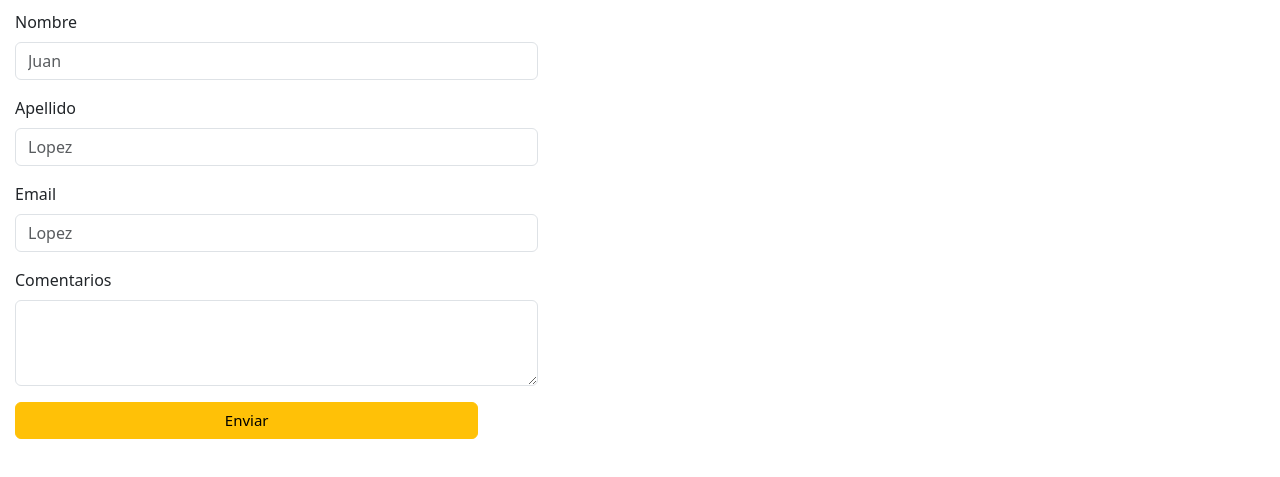
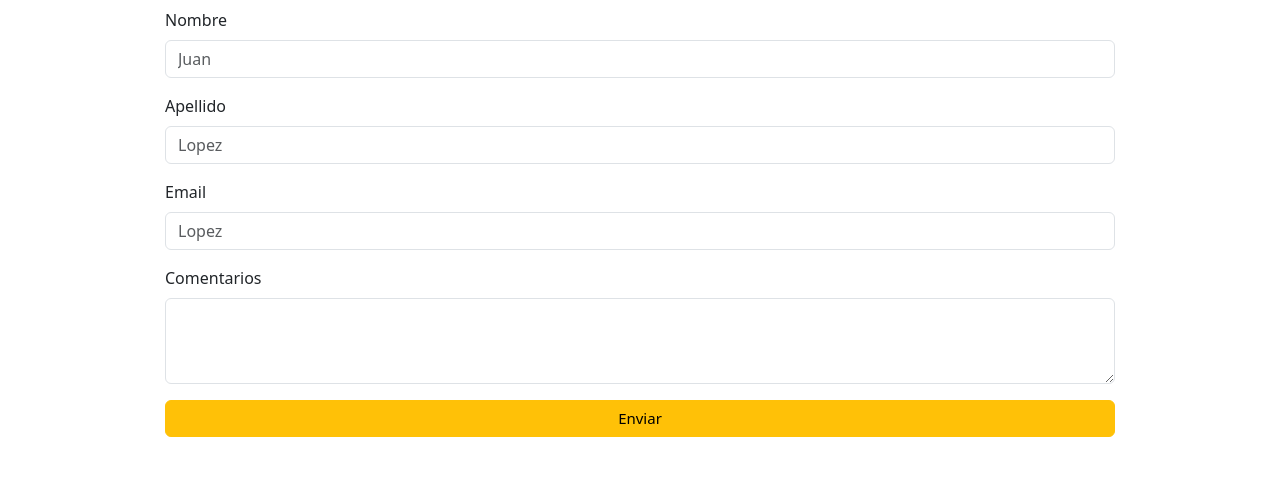
Before and after one commit to ramiroogk/preentrega2, a plain HTML site: page html/contacto.html in a window 1280 px wide. Shown: the part 623-1100 px from the top of the page. Before the commit the page ends 1077 px from the top, so only its background shows below. Drawn offline with nearby package versions, Linux system fonts and the light colour scheme.

Commit message:
centrado de form y fix en boton

```diff
--- a/html/contacto.html
+++ b/html/contacto.html
@@ -65,7 +65,7 @@
       <h2 class="container animate__animated animate__fadeInDown">Contacto</h2>
 
 
- <form action="Contacto" class="col-5 " >
+ <form action="Contacto" class="col-5 m-auto w-75">
       <div class="mb-3 ">
         <label for="exampleFormControlInput1" class="form-label">Nombre</label>
         <input type="Nombre" class="form-control" id="nombre" placeholder="Juan">
@@ -82,8 +82,8 @@
         <label for="exampleFormControlTextarea1" class="form-label">Comentarios</label>
         <textarea class="form-control" id="exampleFormControlTextarea1" rows="3"></textarea>
       </div>
-      <div class="d-grid gap-1">
-        <button class="btn btn-warning" type="button">Enviar</button>
+      <div class="d-grid">
+        <button class="btn btn-warning w-100 mb-5" type="button">Enviar</button>
         </div>
   </form>
 
```
